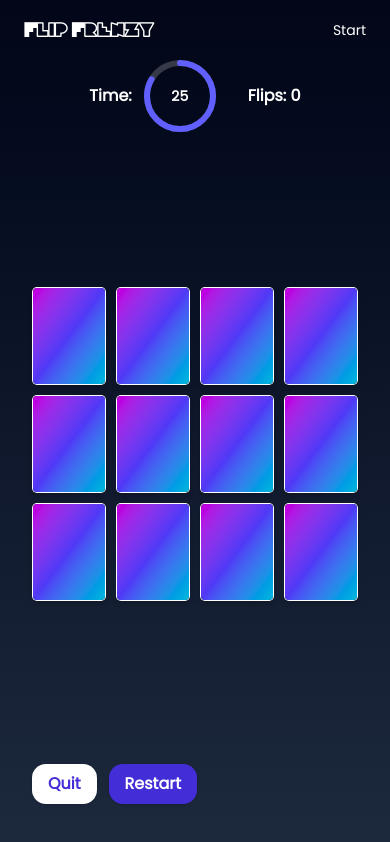
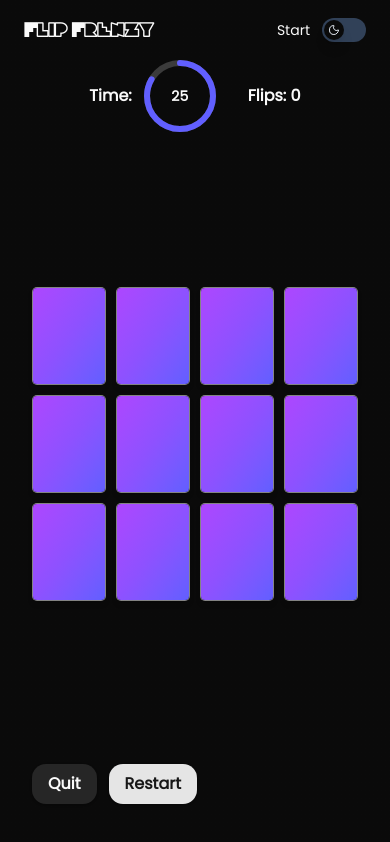
Before and after one commit to phihung99nd/card-matching, a React (Vite) app: page /game in a window 390 px wide. Built offline with nearby package versions, Linux system fonts and the light colour scheme.

Commit message:
Fix custom cursor on mobile + add dark light theme switch

```diff
--- a/package.json
+++ b/package.json
@@ -13,6 +13,7 @@
     "@radix-ui/react-checkbox": "^1.3.3",
     "@radix-ui/react-select": "^2.2.6",
     "@radix-ui/react-slot": "^1.2.3",
+    "@radix-ui/react-switch": "^1.2.6",
     "@tailwindcss/postcss": "^4.1.16",
     "@tailwindcss/vite": "^4.1.16",
     "class-variance-authority": "^0.7.1",
--- a/src/App.tsx
+++ b/src/App.tsx
@@ -4,18 +4,49 @@ import Start from '@/pages/Start'
 import Game from '@/pages/Game'
 import Result from '@/pages/Result'
 import { CustomCursor } from '@/components/CustomCursor'
+import { ThemeProvider, useTheme } from '@/contexts/ThemeContext'
+import { Switch } from '@/components/ui/switch'
+import { Sun, Moon } from 'lucide-react'
+import { useIsDesktop } from '@/hooks/useIsDesktop'
 
-function App() {
+function ThemeToggle() {
+  const { theme, toggleTheme } = useTheme();
+
   return (
-    <BrowserRouter>
-      <CustomCursor cursorImage='/cursor/glazed.png' pointerImage='/cursor/glazed-pointer.png'/>
-      <div className="min-h-screen bg-linear-to-b from-slate-950 via-slate-900 to-slate-800 text-white">
+    <div className="flex items-center gap-3">
+      <Link className="hover:opacity-90 text-sm sm:text-base text-foreground" to="/">
+        Start
+      </Link>
+      <Switch
+        checked={theme === "light"}
+        onCheckedChange={toggleTheme}
+        className="data-[state=checked]:bg-yellow-500 data-[state=unchecked]:bg-slate-700"
+        thumbIcon={
+          theme === "dark" ? (
+            <Moon className="h-3 w-3 text-slate-200" />
+          ) : (
+            <Sun className="h-3 w-3 text-yellow-900" />
+          )
+        }
+      />
+    </div>
+  );
+}
+
+function AppContent() {
+  const isDesktop = useIsDesktop();
+
+  return (
+    <>
+      {isDesktop && <CustomCursor cursorImage='/cursor/glazed.png' pointerImage='/cursor/glazed-pointer.png'/>}
+      <div className="min-h-screen bg-background text-foreground transition-colors">
+        <div className="min-h-screen bg-gradient-to-b from-background via-background/95 to-background/90">
           <header className="px-6 py-4 flex items-center justify-between">
-          <Link to="/" className="font-extrabold tracking-tight text-xl sm:text-2xl font-asphalt">
+            <Link to="/" className="font-extrabold tracking-tight text-xl sm:text-2xl font-asphalt text-foreground">
               Flip Frenzy
             </Link>
-          <nav className="text-sm sm:text-base">
-            <Link className="hover:opacity-90" to="/">Start</Link>
+            <nav>
+              <ThemeToggle />
             </nav>
           </header>
           <main className="px-4 sm:px-6 lg:px-8 pb-10">
@@ -27,7 +58,18 @@ function App() {
             </Routes>
           </main>
         </div>
+      </div>
+    </>
+  );
+}
+
+function App() {
+  return (
+    <ThemeProvider>
+      <BrowserRouter>
+        <AppContent />
       </BrowserRouter>
+    </ThemeProvider>
   )
 }
 
--- a/src/components/ui/circular-progress.tsx
+++ b/src/components/ui/circular-progress.tsx
@@ -1,5 +1,6 @@
 import * as React from "react";
 import { cn } from "@/lib/utils";
+import { useTheme } from "@/contexts/ThemeContext";
 
 interface CircularProgressProps extends React.SVGProps<SVGSVGElement> {
   value: number;
@@ -28,6 +29,8 @@ const CircularProgress = React.forwardRef<SVGSVGElement, CircularProgressProps>(
     const percentage = Math.max(0, Math.min(100, (value / max) * 100));
     const strokeDashoffset = circumference - (percentage / 100) * circumference;
 
+    const { theme } = useTheme();
+
     // Color based on time remaining
     const getColor = () => {
       if (percentage > 50) return "text-indigo-500";
@@ -52,7 +55,7 @@ const CircularProgress = React.forwardRef<SVGSVGElement, CircularProgressProps>(
             fill="none"
             stroke="currentColor"
             strokeWidth={strokeWidth}
-            className="text-white/20"
+            className={theme === "dark" ? "text-white/20" : "text-foreground/20"}
           />
           {/* Progress circle */}
           <circle
@@ -73,7 +76,7 @@ const CircularProgress = React.forwardRef<SVGSVGElement, CircularProgressProps>(
         </svg>
         {showText && (
           <div className="absolute inset-0 flex items-center justify-center">
-            <span className="text-sm font-semibold text-white">{Math.round(value)}</span>
+            <span className="text-sm font-semibold text-foreground">{Math.round(value)}</span>
           </div>
         )}
       </div>
--- /dev/null
+++ b/src/components/ui/switch.tsx
@@ -0,0 +1,31 @@
+import * as React from "react"
+import * as SwitchPrimitives from "@radix-ui/react-switch"
+
+import { cn } from "@/lib/utils"
+
+const Switch = React.forwardRef<
+  React.ElementRef<typeof SwitchPrimitives.Root>,
+  React.ComponentPropsWithoutRef<typeof SwitchPrimitives.Root> & {
+    thumbIcon?: React.ReactNode;
+  }
+>(({ className, thumbIcon, ...props }, ref) => (
+  <SwitchPrimitives.Root
+    className={cn(
+      "peer inline-flex h-6 w-11 shrink-0 cursor-pointer items-center rounded-full border-2 border-transparent transition-colors focus-visible:outline-none focus-visible:ring-2 focus-visible:ring-ring focus-visible:ring-offset-2 focus-visible:ring-offset-background disabled:cursor-not-allowed disabled:opacity-50 data-[state=checked]:bg-primary data-[state=unchecked]:bg-input",
+      className
+    )}
+    {...props}
+    ref={ref}
+  >
+    <SwitchPrimitives.Thumb
+      className={cn(
+        "pointer-events-none block h-5 w-5 rounded-full bg-background shadow-lg ring-0 transition-transform data-[state=checked]:translate-x-5 data-[state=unchecked]:translate-x-0 flex items-center justify-center"
+      )}
+    >
+      {thumbIcon}
+    </SwitchPrimitives.Thumb>
+  </SwitchPrimitives.Root>
+))
+Switch.displayName = SwitchPrimitives.Root.displayName
+
+export { Switch }
--- /dev/null
+++ b/src/contexts/ThemeContext.tsx
@@ -0,0 +1,46 @@
+import { createContext, useContext, useEffect, useState, ReactNode } from "react";
+
+type Theme = "dark" | "light";
+
+interface ThemeContextType {
+  theme: Theme;
+  toggleTheme: () => void;
+}
+
+const ThemeContext = createContext<ThemeContextType | undefined>(undefined);
+
+export function ThemeProvider({ children }: { children: ReactNode }) {
+  const [theme, setTheme] = useState<Theme>(() => {
+    // Default to dark mode
+    const saved = localStorage.getItem("theme") as Theme | null;
+    return saved || "dark";
+  });
+
+  useEffect(() => {
+    const root = document.documentElement;
+    if (theme === "dark") {
+      root.classList.add("dark");
+    } else {
+      root.classList.remove("dark");
+    }
+    localStorage.setItem("theme", theme);
+  }, [theme]);
+
+  const toggleTheme = () => {
+    setTheme((prev) => (prev === "dark" ? "light" : "dark"));
+  };
+
+  return (
+    <ThemeContext.Provider value={{ theme, toggleTheme }}>
+      {children}
+    </ThemeContext.Provider>
+  );
+}
+
+export function useTheme() {
+  const context = useContext(ThemeContext);
+  if (context === undefined) {
+    throw new Error("useTheme must be used within a ThemeProvider");
+  }
+  return context;
+}
--- /dev/null
+++ b/src/hooks/useIsDesktop.ts
@@ -0,0 +1,44 @@
+import { useState, useEffect } from "react";
+
+/**
+ * Hook to detect if the device is a desktop (has mouse/trackpad)
+ * Returns true if desktop, false if mobile/touch device
+ */
+export function useIsDesktop(): boolean {
+  const [isDesktop, setIsDesktop] = useState<boolean>(() => {
+    // Check if we can use media queries for pointer type
+    if (typeof window !== "undefined") {
+      const mediaQuery = window.matchMedia("(pointer: fine)");
+      return mediaQuery.matches;
+    }
+    return false;
+  });
+
+  useEffect(() => {
+    if (typeof window === "undefined") return;
+
+    // Check for fine pointer (mouse/trackpad) vs coarse pointer (touch)
+    const mediaQuery = window.matchMedia("(pointer: fine)");
+
+    const handleChange = (e: MediaQueryListEvent) => {
+      setIsDesktop(e.matches);
+    };
+
+    // Modern browsers
+    if (mediaQuery.addEventListener) {
+      mediaQuery.addEventListener("change", handleChange);
+      return () => mediaQuery.removeEventListener("change", handleChange);
+    }
+    // Fallback for older browsers
+    else if (mediaQuery.addListener) {
+      mediaQuery.addListener(handleChange);
+      return () => mediaQuery.removeListener(handleChange);
+    }
+
+    // Fallback: check for touch support
+    const hasTouch = "ontouchstart" in window || navigator.maxTouchPoints > 0;
+    setIsDesktop(!hasTouch);
+  }, []);
+
+  return isDesktop;
+}
--- a/src/index.css
+++ b/src/index.css
@@ -136,10 +136,22 @@
   }
   body {
     @apply bg-background text-foreground font-poppins;
+    transition: background-color 0.3s ease, color 0.3s ease;
   }
 
-  /* Hide default cursor - using custom cursor component instead */
-  * {
-    cursor: none !important;
+  /* Hide default cursor - using custom cursor component instead (desktop only) */
+  @media (pointer: fine) {
+    * {
+      cursor: none !important;
+    }
+  }
+
+  /* Ensure dark mode is applied by default */
+  :root {
+    color-scheme: dark;
+  }
+
+  :root:not(.dark) {
+    color-scheme: light;
   }
 }
--- a/src/lib/themeUtils.ts
+++ b/src/lib/themeUtils.ts
@@ -13,7 +13,7 @@ export interface ThemesMap {
  * Hook to load theme images from /src/assets/Illustration/<theme>
  * Returns a map of theme names to their card images and back image
  */
-export function useThemes(): ThemesMap {
+export function useCardThemes(): ThemesMap {
   return useMemo(() => {
     const files = import.meta.glob(
       "/src/assets/Illustration/**/*.{png,jpg,jpeg,webp,svg}",
--- a/src/pages/Game.tsx
+++ b/src/pages/Game.tsx
@@ -7,8 +7,9 @@ import {
   getTimeLimit,
   getFlipLimit,
 } from "../lib/gameConstants";
-import { useThemes } from "../lib/themeUtils";
+import { useCardThemes } from "../lib/themeUtils";
 import { CircularProgress } from "../components/ui/circular-progress";
+import { useTheme } from "@/contexts/ThemeContext";
 
 type Card = {
   id: number;
@@ -32,8 +33,9 @@ function Game() {
   const { cols, rows } = getGridSize(difficulty);
   const maxFlips = limitFlips ? getFlipLimit(difficulty) : Infinity;
 
+  const { theme } = useTheme();
   // Load theme images from /src/assets/Illustration/<theme>
-  const themes = useThemes();
+  const themes = useCardThemes();
 
   const [cards, setCards] = useState<Card[]>([]);
   const [, setSelectedIds] = useState<number[]>([]);
@@ -378,7 +380,7 @@ function Game() {
     >
       <div className="flex items-center justify-center gap-8 mb-4">
         <div className="flex items-center gap-3">
-          <div className="font-semibold">Time:</div>
+          <div className="font-semibold text-foreground">Time:</div>
           <CircularProgress
             value={timeLeft}
             max={getTimeLimit(difficulty)}
@@ -386,9 +388,9 @@ function Game() {
             strokeWidth={6}
           />
         </div>
-        <div className="font-semibold">
+        <div className="font-semibold text-foreground">
           Flips: {flipCount}
-          {limitFlips && <span className="opacity-70"> / {maxFlips}</span>}
+          {limitFlips && <span className="text-muted-foreground"> / {maxFlips}</span>}
         </div>
       </div>
       <div className="flex-1 flex items-center justify-center">
@@ -406,7 +408,7 @@ function Game() {
             >
               {/* Matched bounce + pop flash */}
               <motion.div
-                className={`absolute inset-0 rounded ring ring-white`}
+                className={`absolute inset-0 rounded ring ring-border`}
                 initial={{ opacity: 0, scale: 1 }}
                 animate={
                   lastMatched.includes(card.id)
@@ -420,10 +422,12 @@ function Game() {
                 transition={{ duration: 0.6, ease: "easeOut" }}
               />
               <motion.div
-                className={`absolute inset-0 rounded ring ring-white shadow-md shadow-black/20 ${
+                className={`absolute inset-0 rounded ring ${theme === "dark" ? "ring-white/50" : "ring-black/50"} shadow-md shadow-black/20 ${
                   backImageUrl
                     ? ""
-                    : "bg-gradient-to-br from-fuchsia-600 via-indigo-600 to-cyan-500"
+                    : `bg-gradient-to-br ${
+                      theme === "dark" ? "from-purple-500 via-violet-500 to-indigo-500" : "from-cyan-500 via-teal-500 to-green-500"
+                    }`
                 }`}
                 initial={{ rotateY: card.flipped ? 180 : 0 }}
                 animate={{ rotateY: card.flipped ? 180 : 0 }}
@@ -439,7 +443,7 @@ function Game() {
                 }}
               />
               <motion.div
-                className={`absolute inset-0 flex items-center justify-center rounded ring ring-white shadow-md shadow-black/20 bg-white text-slate-900 text-4xl`}
+                className={`absolute inset-0 flex items-center justify-center rounded ring ${theme === "dark" ? "ring-white/50" : "ring-black/50"} shadow-md shadow-black/20 bg-white text-slate-900 text-4xl`}
                 initial={{
                   rotateY: card.flipped ? 0 : -180,
                   scale: card.matched ? 0.9 : 1,
@@ -478,13 +482,13 @@ function Game() {
       <div className="mt-6 flex gap-3">
         <button
           onClick={() => navigate("/")}
-          className="inline-flex items-center justify-center rounded-xl bg-white text-indigo-700 font-semibold px-4 py-2 shadow hover:opacity-90"
+          className="inline-flex items-center justify-center rounded-xl bg-secondary text-secondary-foreground font-semibold px-4 py-2 shadow hover:opacity-90"
         >
           Quit
         </button>
         <button
           onClick={() => navigate(0)}
-          className="inline-flex items-center justify-center rounded-xl bg-indigo-700 text-white font-semibold px-4 py-2 shadow hover:opacity-90"
+          className="inline-flex items-center justify-center rounded-xl bg-primary text-primary-foreground font-semibold px-4 py-2 shadow hover:opacity-90"
         >
           Restart
         </button>
--- a/src/pages/Start.tsx
+++ b/src/pages/Start.tsx
@@ -9,7 +9,8 @@ import {
 } from "../components/ui/select";
 import { Checkbox } from "../components/ui/checkbox";
 import { type Difficulty, getFlipLimit } from "../lib/gameConstants";
-import { useThemes } from "../lib/themeUtils";
+import { useCardThemes } from "../lib/themeUtils";
+import { useTheme } from "@/contexts/ThemeContext";
 
 function Start() {
   const navigate = useNavigate();
@@ -17,7 +18,8 @@ function Start() {
   const [imageSet, setImageSet] = useState<string>("emoji");
   const [limitFlips, setLimitFlips] = useState<boolean>(false);
 
-  const themesMap = useThemes();
+  const { theme } = useTheme();
+  const themesMap = useCardThemes();
 
   const themeNames = useMemo<string[]>(
     () => Object.keys(themesMap).sort(),
@@ -36,16 +38,16 @@ function Start() {
 
   return (
     <div className="mx-auto max-w-2xl">
-      <div className="bg-white/10 backdrop-blur-lg rounded-2xl p-6 sm:p-8 ring-1 ring-white/50">
-        <h1 className="text-3xl font-bold">Card Match</h1>
-        <p className="opacity-90 mt-1">
+      <div className="bg-card/80 backdrop-blur-lg rounded-2xl p-6 sm:p-8 ring-1 ring-border">
+        <h1 className="text-3xl font-bold text-card-foreground">Card Match</h1>
+        <p className="text-muted-foreground mt-1">
           Train your memory. Match all pairs before time runs out.
         </p>
 
         <div className="grid md:grid-cols-2 gap-6 mt-6">
           <div className="space-y-4">
             <label className="block">
-              <span className="text-sm opacity-90">Difficulty</span>
+              <span className="text-sm text-muted-foreground">Difficulty</span>
               <div className="mt-1">
                   <Select
                   value={difficulty}
@@ -65,7 +67,7 @@ function Start() {
             </label>
 
             <label className="block">
-              <span className="text-sm opacity-90">Image set</span>
+              <span className="text-sm text-muted-foreground">Image set</span>
               <div className="mt-1">
                 <Select value={imageSet} onValueChange={setImageSet}>
                   <SelectTrigger>
@@ -86,7 +88,7 @@ function Start() {
             <div className="flex items-start gap-3">
               <Checkbox
                 id="flip-limit"
-								className="w-4 h-4 rounded border-white/30 bg-white/10 text-indigo-600 focus:ring-1 focus:ring-indigo-500 focus:ring-offset-0"
+								className="w-4 h-4 rounded border-border bg-background text-primary focus:ring-1 focus:ring-ring focus:ring-offset-0"
                 checked={limitFlips}
                 onCheckedChange={(checked) => setLimitFlips(checked === true)}
               />
@@ -94,9 +96,9 @@ function Start() {
                 <label htmlFor="flip-limit" className="text-sm">
                   Limit flip count
                 </label>
-                <p className="opacity-90 text-sm h-4">
+                <p className="text-muted-foreground text-sm h-4">
                   {limitFlips && (
-                    <span className="block text-xs opacity-70 mt-0.5">
+                    <span className="block text-xs text-muted-foreground/70 mt-0.5">
                       Max {getFlipLimit(difficulty)} flips
                     </span>
                   )}
@@ -106,21 +108,23 @@ function Start() {
           </div>
 
           <div className="block">
-            <span className="text-sm opacity-90">Preview</span>
-            <div className="mt-1 grid grid-cols-2 gap-2 rounded-xl ring-1 ring-white/50 bg-white/5 p-2">
+            <span className="text-sm text-muted-foreground">Preview</span>
+            <div className="mt-1 grid grid-cols-2 gap-2 rounded-xl ring-1 ring-border bg-muted/30 p-2">
               {imageSet === "emoji" ? (
                 <>
                   <div className="flex flex-col">
-                    <span className="text-xs opacity-70 mb-1 text-center">
+                    <span className="text-xs text-muted-foreground mb-1 text-center">
                       Card Back
                     </span>
-                    <div className="flex items-center justify-center overflow-hidden rounded aspect-[3/4] bg-gradient-to-br from-fuchsia-600 via-indigo-600 to-cyan-500 group cursor-pointer transition-transform duration-300 hover:scale-105"></div>
+                    <div className={`flex items-center justify-center overflow-hidden rounded aspect-[3/4] bg-gradient-to-br ${
+                      theme === "dark" ? "from-purple-500 via-violet-500 to-indigo-500" : "from-cyan-500 via-teal-500 to-green-500"
+                    } group cursor-pointer transition-transform duration-300 hover:scale-105`}></div>
                   </div>
                   <div className="flex flex-col">
                     <span className="text-xs opacity-70 mb-1 text-center">
                       Card Face
                     </span>
-                    <div className="flex items-center justify-center overflow-hidden rounded bg-white/5 aspect-[3/4] group cursor-pointer">
+                    <div className="flex items-center justify-center overflow-hidden rounded bg-muted aspect-[3/4] group cursor-pointer">
                       <span className="text-4xl transition-transform duration-300 group-hover:scale-125">😀</span>
                     </div>
                   </div>
@@ -128,10 +132,10 @@ function Start() {
               ) : (
                 <>
                   <div className="flex flex-col">
-                    <span className="text-xs opacity-70 mb-1 text-center">
+                    <span className="text-xs text-muted-foreground mb-1 text-center">
                       Card Back
                     </span>
-                    <div className="flex items-center justify-center overflow-hidden rounded bg-white/5 aspect-[3/4] group cursor-pointer">
+                    <div className="flex items-center justify-center overflow-hidden rounded bg-muted/30 aspect-[3/4] group cursor-pointer">
                       {themesMap[imageSet]?.back ? (
                         <img
                           src={themesMap[imageSet].back}
@@ -139,7 +143,7 @@ function Start() {
                           className="w-full h-full object-cover transition-transform duration-300 group-hover:scale-110"
                         />
                       ) : (
-                        <span className="text-sm opacity-70">No back</span>
+                        <span className="text-sm text-muted-foreground">No back</span>
                       )}
                     </div>
                   </div>
@@ -147,7 +151,7 @@ function Start() {
                     <span className="text-xs opacity-70 mb-1 text-center">
                       Card Face
                     </span>
-                    <div className="flex items-center justify-center overflow-hidden rounded bg-white/5 aspect-[3/4] group cursor-pointer">
+                    <div className="flex items-center justify-center overflow-hidden rounded bg-muted/30 aspect-[3/4] group cursor-pointer">
                       {themesMap[imageSet]?.cards?.[0] ? (
                         <img
                           src={themesMap[imageSet].cards[0]}
@@ -155,7 +159,7 @@ function Start() {
                           className="w-full h-full object-cover transition-transform duration-300 group-hover:scale-110"
                         />
                       ) : (
-                        <span className="text-sm opacity-70">No card</span>
+                        <span className="text-sm text-muted-foreground">No card</span>
                       )}
                     </div>
                   </div>
@@ -168,7 +172,7 @@ function Start() {
         <div className="mt-6 flex justify-center md:justify-start">
           <button
             onClick={handleStart}
-            className="inline-flex items-center justify-center rounded-xl bg-white text-slate-700 font-semibold px-5 py-3 shadow-lg shadow-black/10 hover:opacity-90 transition cursor-pointer"
+            className="inline-flex items-center justify-center rounded-xl bg-primary text-primary-foreground font-semibold px-5 py-3 shadow-lg shadow-black/10 hover:opacity-90 transition cursor-pointer"
           >
             Start Game
           </button>
```
Also changed, not shown: src/components/CustomCursor.tsx (+8 -2 lines), src/pages/Result.tsx (+10 -10 lines), 1 other file (tests, documents, lock files or other folders). Lines whose indentation alone changed are shown as unchanged.
